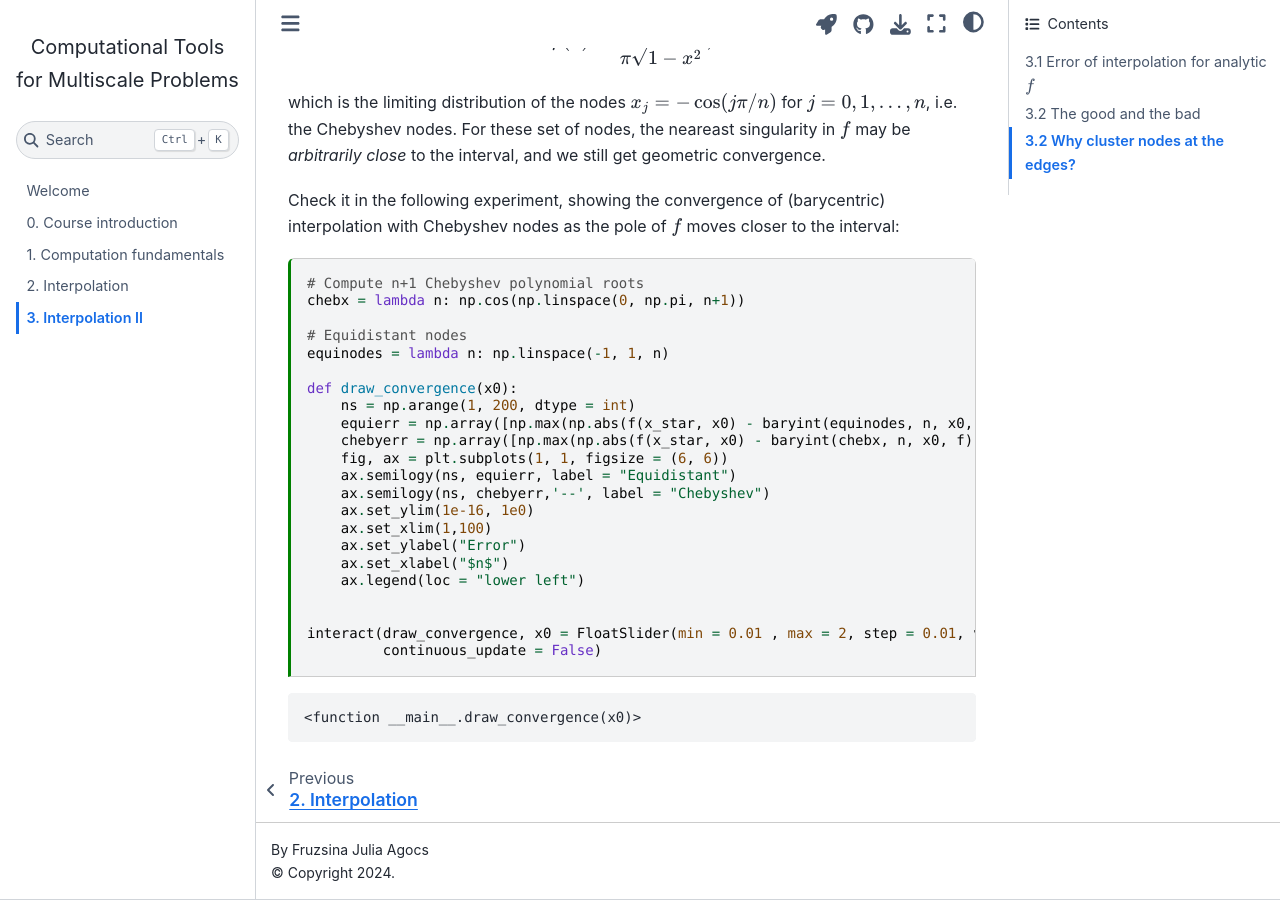
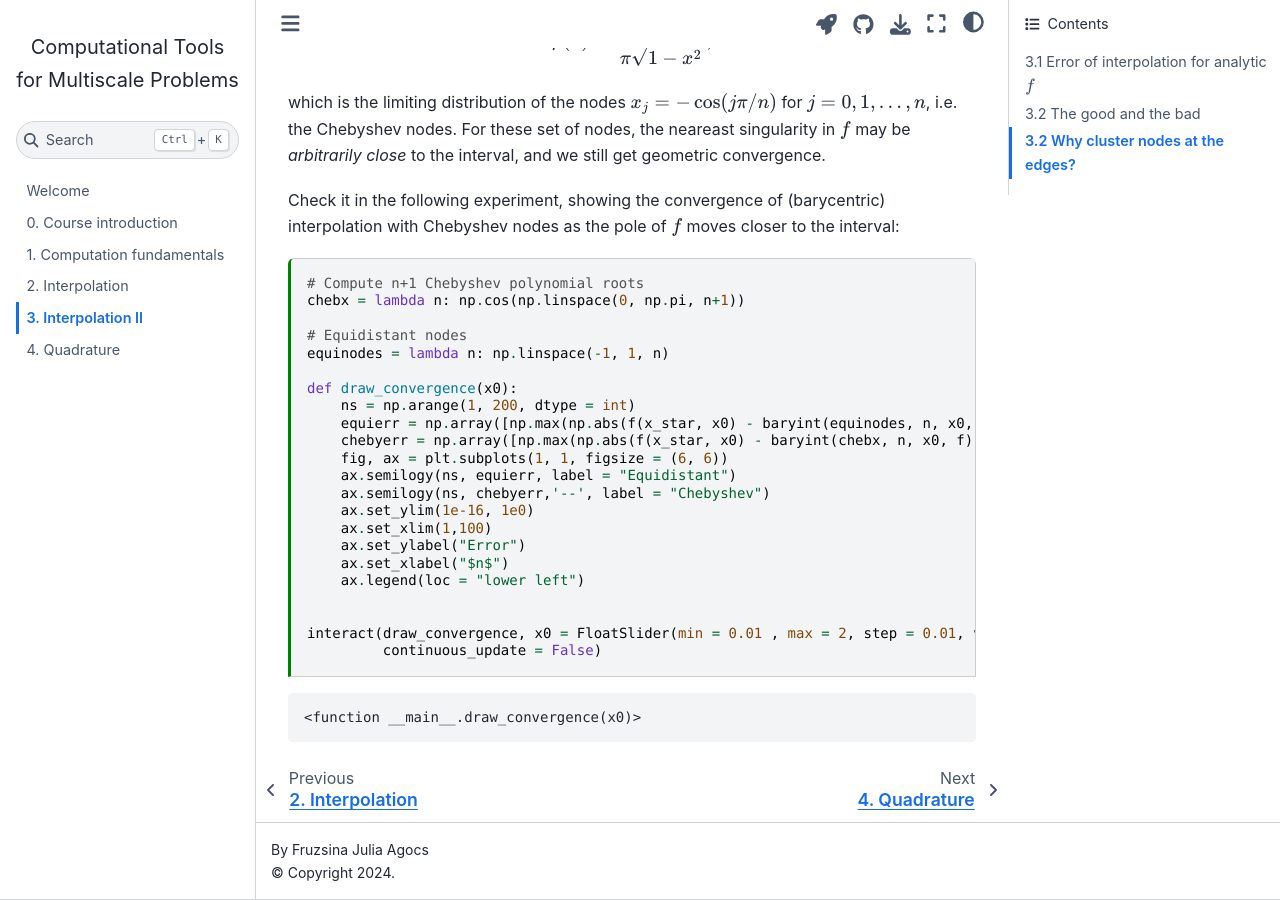
Before and after one commit to cu-comptools/fall2024, a Jupyter Book: the page built from poly_interp2.ipynb, in a window 1280 px wide and 900 px high, scrolled down 7483 px. Built offline with Jupyter Book 1.0.4 settings and Sphinx 7.4.7 and the Sphinx Book theme 1.1.4, drawn with Linux system fonts in a browser that asks for light colours.

Commit message:
Update toctree

```diff
--- a/_toc.yml
+++ b/_toc.yml
@@ -8,3 +8,4 @@ chapters:
 - file: comp_fundamentals
 - file: poly_interp
 - file: poly_interp2
+- file: quadrature
```
